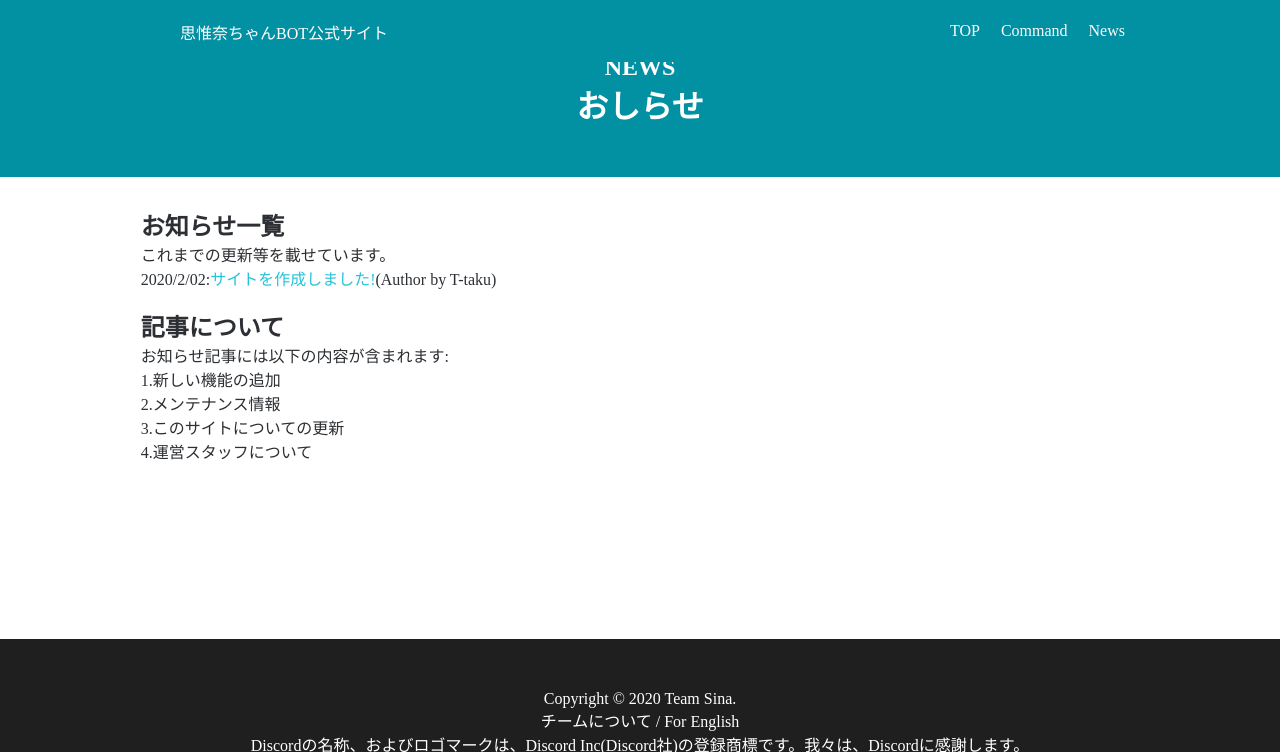
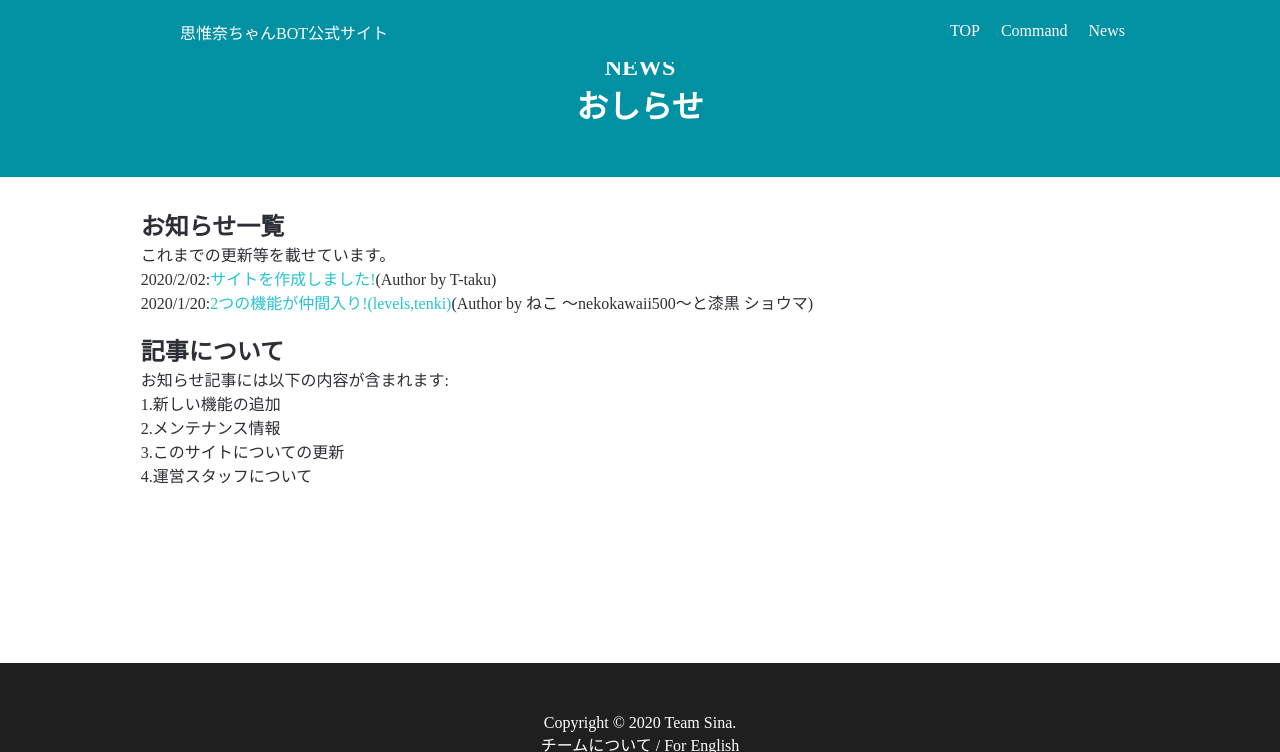
Before and after one commit to SinaKitagami/sinakitagami.github.io, a Jekyll site: the page built from news.md, in a window 1280 px wide and 935 px high, cut to the strip 0-752 px from the top of the window. Built offline with Jekyll 4.4.1, drawn with Linux system fonts in a browser that asks for light colours; some of the changed lines change nothing that is shown.

Commit message:
newpage!

```diff
--- a/_includes/header.html
+++ b/_includes/header.html
@@ -7,7 +7,7 @@
             <div class="header-right">
                 <a href="{{ site.url }}" id="Top">TOP</a>
                 <a href="" id="Command">Command</a>
-                <a href="{{ site.url }}/NEWS" id="News">News</a>
+                <a href="{{ site.url }}/news" id="News">News</a>
             </div>
             <div class="clear"></div>
         </div>
--- /dev/null
+++ b/_posts/NEWS/2020-01-20-newcommand-01.md
@@ -0,0 +1,37 @@
+---
+layout: post
+title: 2つの機能が仲間入り!(levels,tenki)
+categories: [NEWS]
+tags: [command]
+date: 2020-01-20 23:07
+author: ねこ 〜nekokawaii500〜と漆黒 ショウマ
+---
+## 概要
+MEE6のレベル機能のレベルボードを取得できる機能(levels)と、天気予報の機能(tenki)を追加しました。
+
+## 技術
+### levels
+ - MEE6 api(詳細不明)
+ - discord.py
+### tenki
+ - <a href="https://tenki.jp" class="a-orange">tenki.jp</a> よりスクレイピング
+
+## 使い方
+### levels
+s-levels (はじめの数) (終わりの数)
+
+たとえば、s-levels 1 10を実行すると、1から10番目までのレベルが返されます。
+
+※MEE6をサーバーに追加する必要があります。
+
+### tenki
+s-tenki (場所)
+
+たとえば、s-tenki 東京 と入力すると東京の天気を返します。
+
+## 作成者
+### levels
+ねこ 〜nekokawaii500〜
+
+### tenki
+漆黒 ショウマ
```
